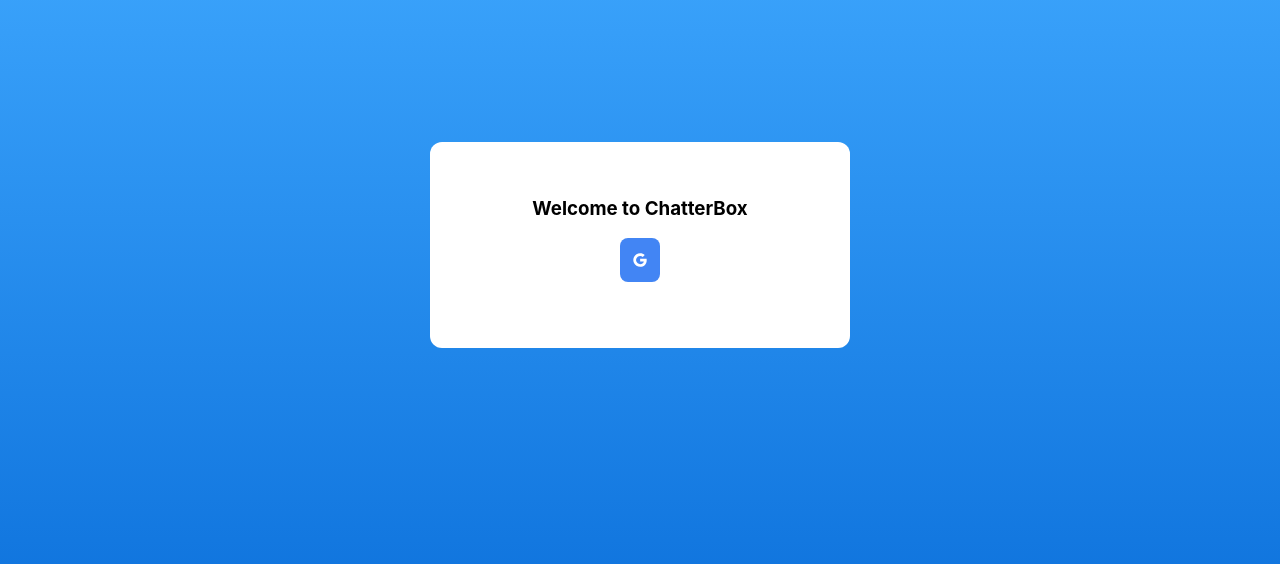
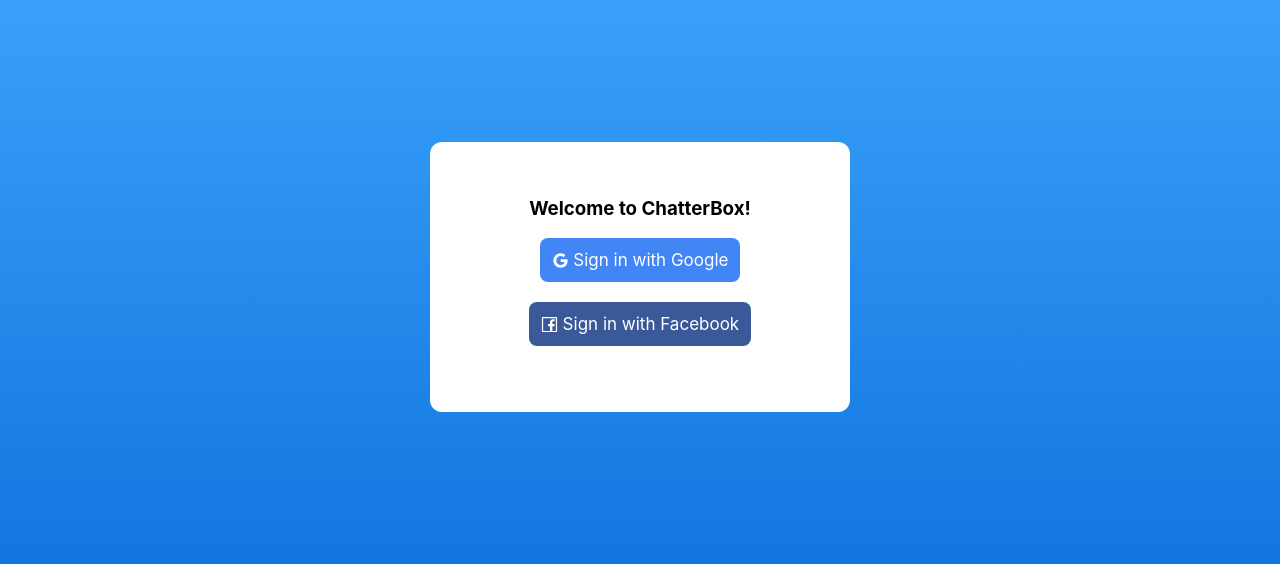
Before and after one commit to PushpakB3096/chatterbox-v2, a React (Create React App) app: page / in a window 1280 px wide. Shown: the part 114-678 px from the top of the page. Built offline with nearby package versions, Linux system fonts and the light colour scheme.

Commit message:
Add facebook button

```diff
--- a/src/components/Login.jsx
+++ b/src/components/Login.jsx
@@ -4,10 +4,13 @@
   return (
     <div id='login-page'>
       <div id='login-card'>
-        <h3>Welcome to ChatterBox</h3>
-
+        <h3>Welcome to ChatterBox!</h3>
         <div className='login-button google'>
-          <GoogleOutlined />
+          <GoogleOutlined /> Sign in with Google
+        </div>
+        <br /> <br />
+        <div className='login-button facebook'>
+          <FacebookOutlined /> Sign in with Facebook
         </div>
       </div>
     </div>
--- a/src/index.css
+++ b/src/index.css
@@ -35,8 +35,14 @@
   padding: 12px;
   border-radius: 8px;
   display: inline-block;
+  font-size: 17px;
+}
+
+.facebook {
+  background-color: #3b5998;
 }
 
 .google {
   background-color: #4285f4;
+  color: white;
 }
```
